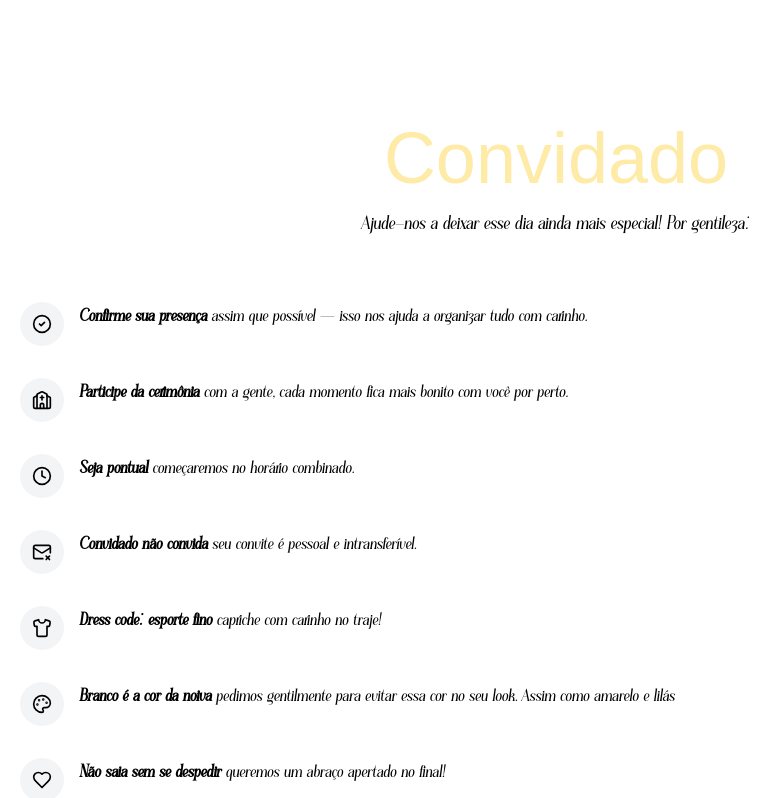
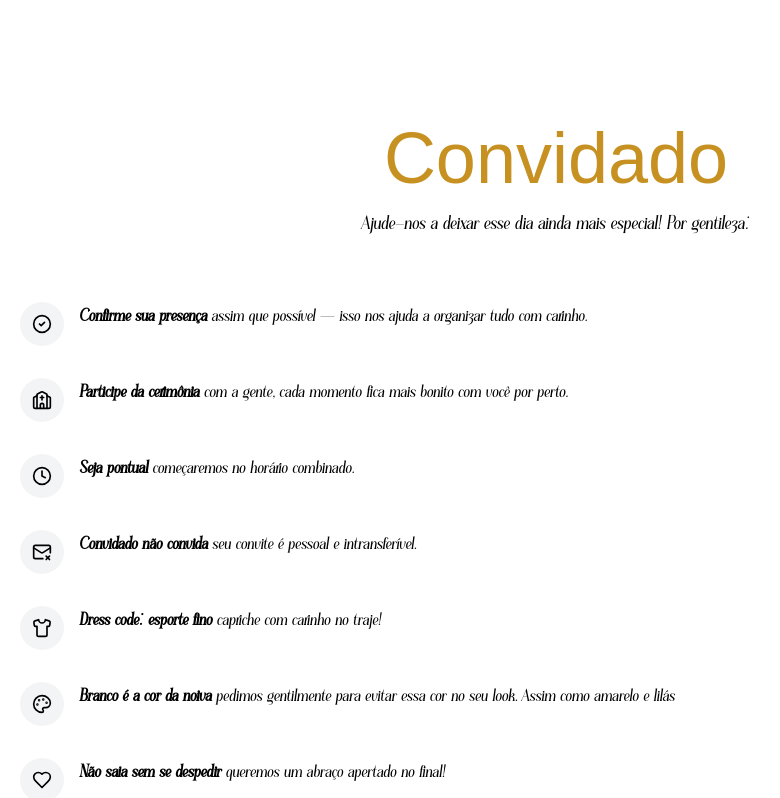
Before and after one commit to joseantoniocoelho98-wq/casamento-site, a Next.js app: page / in a window 1280 px wide. Shown: the part 802-1600 px from the top of the page, without its empty margins (84-864 px from the left). Built offline with nearby package versions, Linux system fonts and the light colour scheme; no server answers; the database is empty; a web font is replaced by a local one.

Commit message:
Cor dos títulos

```diff
--- a/app/globals.css
+++ b/app/globals.css
@@ -29,8 +29,8 @@
     @apply py-20 md:py-28;
   }
 }
-/* Teste: títulos e subtítulos com a mesma cor do nome no início */
+/* Cor dos títulos e subtítulos */
 section h2,
 section h3 {
-  @apply !text-butter-200;
+  color: #C79122 !important;
 }
```
